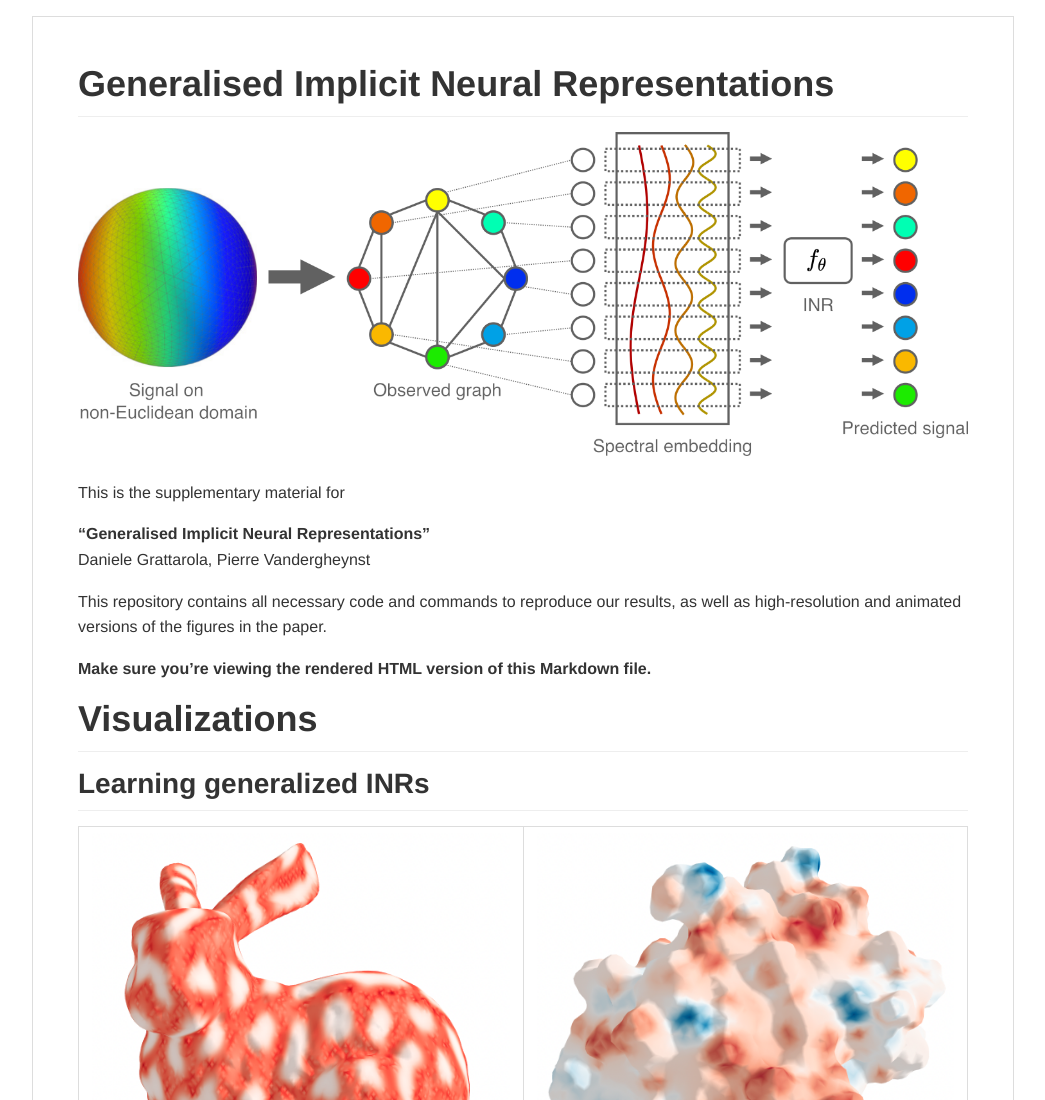
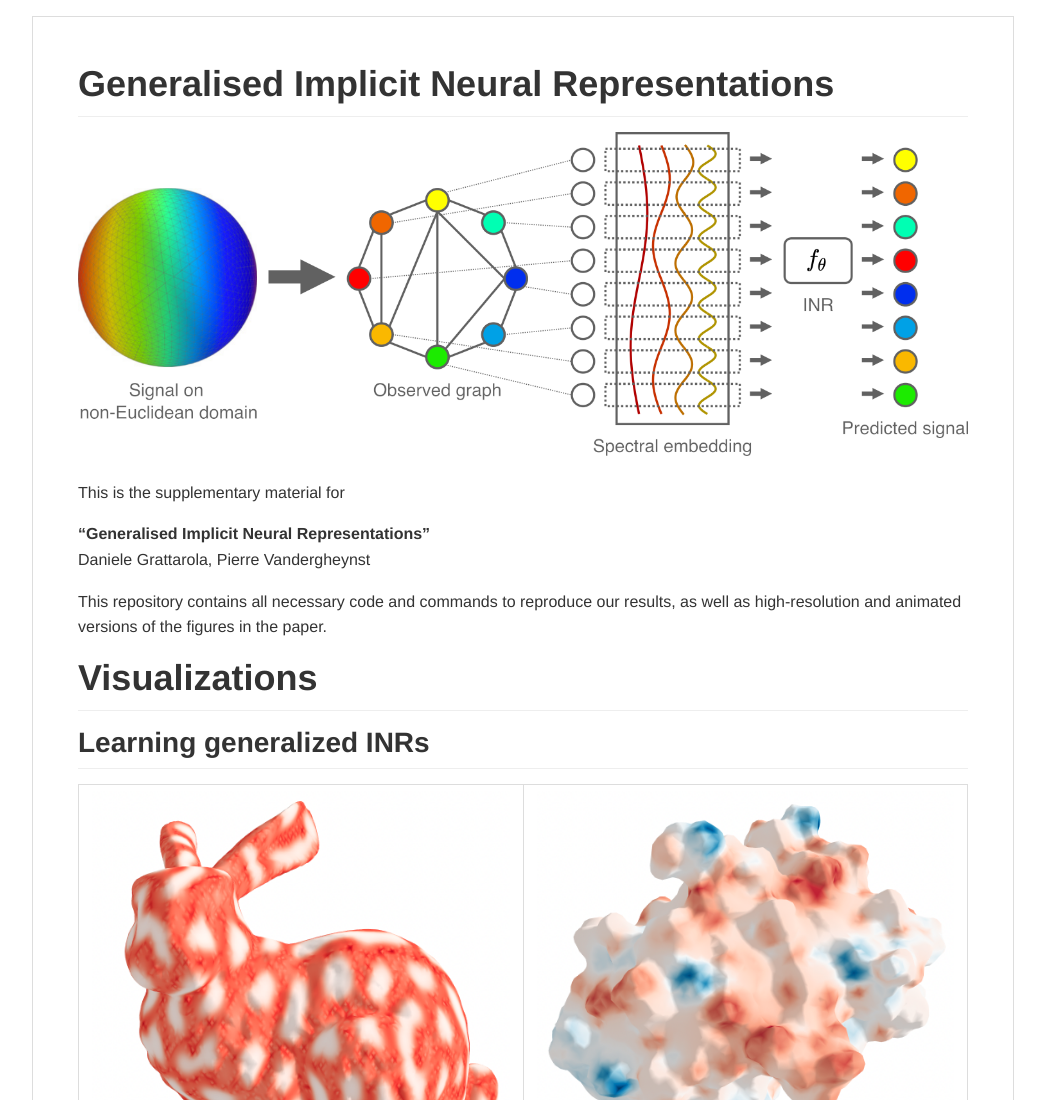
Before and after one commit to danielegrattarola/GINR, a plain HTML site: page index.html in a window 1280 px wide. Shown: the top 1100 px of the page, without its empty margins (117-1162 px from the left). Drawn offline with Linux system fonts and the light colour scheme.

Commit message:
Update README.md and index.html

```diff
--- a/index.html
+++ b/index.html
@@ -1063,7 +1063,7 @@ body .markdown-body
 .highlight .vi{color:teal}
 .highlight .il{color:#009999}
 .highlight .gc{color:#999;background-color:#EAF2F5}
-</style><title>README</title></head><body><article class="markdown-body"><h1 id="generalised-implicit-neural-representations">Generalised Implicit Neural Representations<a class="headerlink" href="#generalised-implicit-neural-representations" title="Permanent link"></a></h1>
+</style><title>Generalised Implicit Neural Representations</title></head><body><article class="markdown-body"><h1 id="generalised-implicit-neural-representations">Generalised Implicit Neural Representations<a class="headerlink" href="#generalised-implicit-neural-representations" title="Permanent link"></a></h1>
 <p><img src="./assets/scheme.drawio.png" width="100%"></p>
 <p>This is the supplementary material for</p>
 
@@ -1072,7 +1072,6 @@ body .markdown-body
   Daniele Grattarola, Pierre Vandergheynst
 </p>
 <p>This repository contains all necessary code and commands to reproduce our results, as well as high-resolution and animated versions of the figures in the paper. </p>
-<p><strong>Make sure you&rsquo;re viewing the rendered HTML version of this Markdown file.</strong></p>
 <h1 id="visualizations">Visualizations<a class="headerlink" href="#visualizations" title="Permanent link"></a></h1>
 <h2 id="learning-generalized-inrs">Learning generalized INRs<a class="headerlink" href="#learning-generalized-inrs" title="Permanent link"></a></h2>
 <table>
```
Also changed, not shown: 1 other file.
